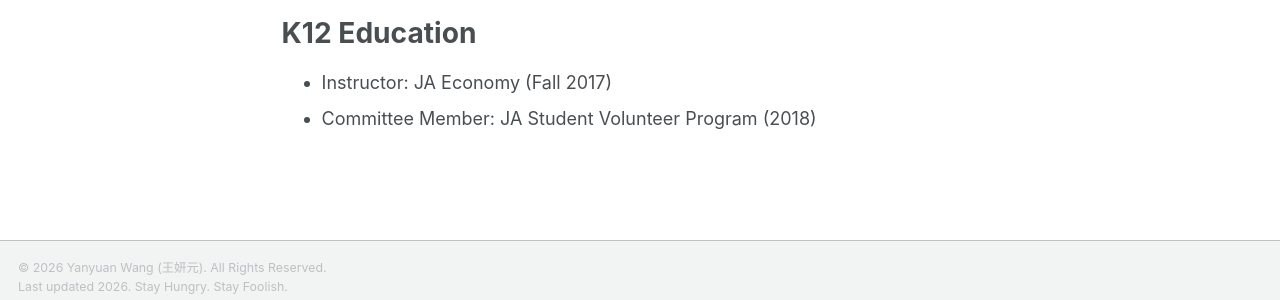
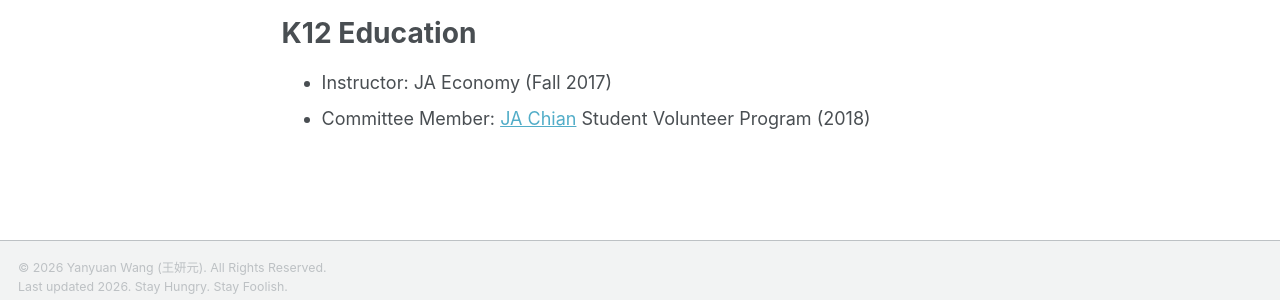
Before and after one commit to yanyuan-wang/yanyuan-wang.github.io, a Jekyll site: the page built from _pages/teaching.md, in a window 1280 px wide and 1113 px high. Shown: the part 799-1099 px from the top of the window. Built offline with Jekyll 4.4.1, drawn with Linux system fonts in a browser that asks for light colours; some web fonts are replaced; a script bundle is joined from its source files by our own code; library files that are not in the unit come from our copies.

Commit message:
Update files

```diff
--- a/_pages/teaching.md
+++ b/_pages/teaching.md
@@ -38,4 +38,4 @@ Teaching Assistant
 K12 Education
 ======
 * Instructor: JA Economy (Fall 2017)
-* Committee Member: JA Student Volunteer Program (2018)
+* Committee Member: [JA Chian](https://www.jachina.org/index.html?lang=en_US) Student Volunteer Program (2018)
```
